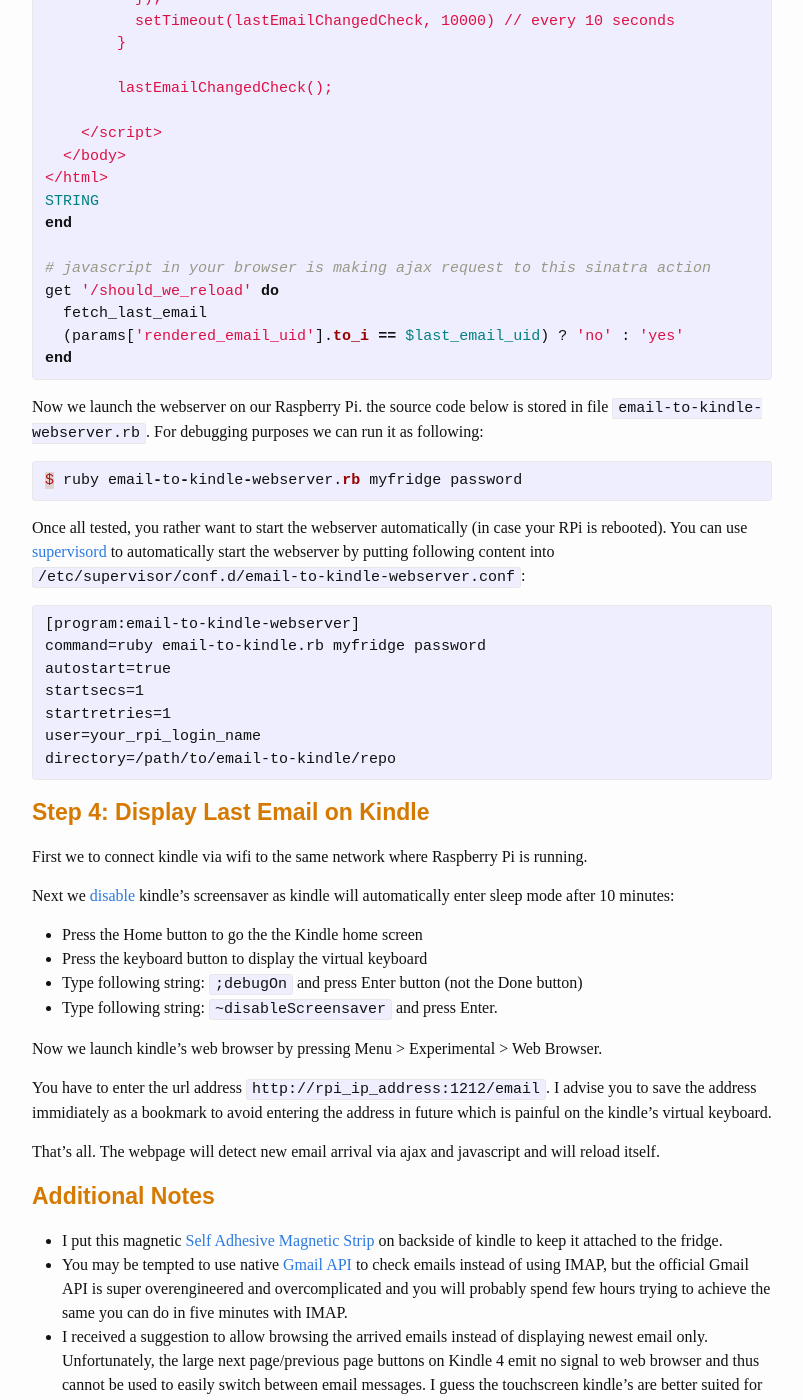
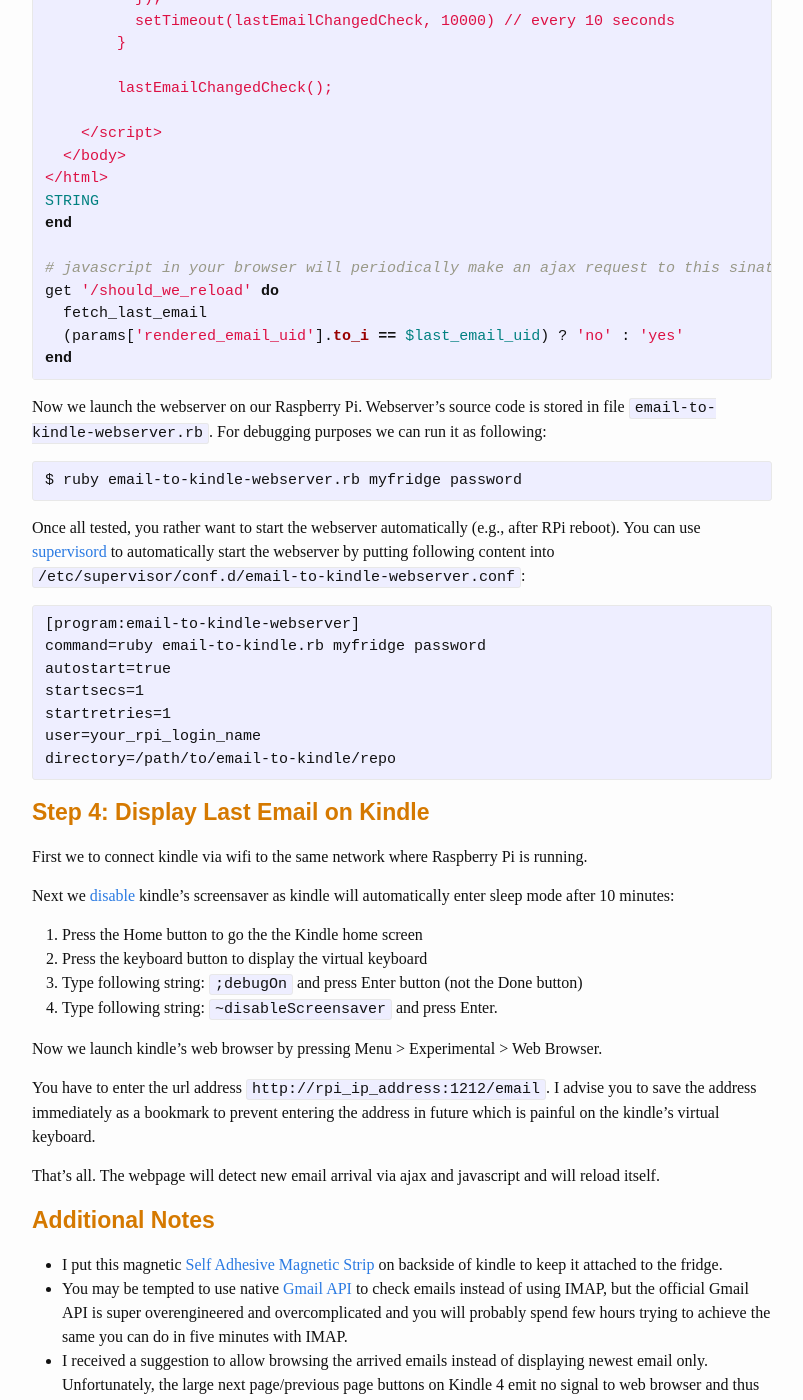
Before and after one commit to Laserworks/diy, a Jekyll site: the page built from _posts/2015-07-29-share-messages-with-kindle-on-fridge.markdown, in a window 1280 px wide and 1400 px high, scrolled down 2888 px. Shown: the whole window, without its empty margins (238-1041 px from the left). Built offline with Jekyll 4.4.1, drawn with Linux system fonts in a browser that asks for light colours; comment, search, counter and statistics services are not loaded; some of the changed text lies outside the part shown.

Commit message:
fix typos

```diff
--- a/_posts/2015-07-29-share-messages-with-kindle-on-fridge.markdown
+++ b/_posts/2015-07-29-share-messages-with-kindle-on-fridge.markdown
@@ -125,20 +125,20 @@
 STRING
 end
 
-# javascript in your browser is making ajax request to this sinatra action
+# javascript in your browser will periodically make an ajax request to this sinatra action
 get '/should_we_reload' do
   fetch_last_email
   (params['rendered_email_uid'].to_i == $last_email_uid) ? 'no' : 'yes'
 end
 {% endhighlight %}
 
-Now we launch the webserver on our Raspberry Pi. the source code below is stored in file `email-to-kindle-webserver.rb`. For debugging purposes we can run it as following:
+Now we launch the webserver on our Raspberry Pi. Webserver's source code is stored in file `email-to-kindle-webserver.rb`. For debugging purposes we can run it as following:
 
-{% highlight ruby %}
+{% highlight text %}
 $ ruby email-to-kindle-webserver.rb myfridge password
 {% endhighlight %}
 
-Once all tested, you rather want to start the webserver automatically (in case your RPi is rebooted). You can use [supervisord](http://supervisord.org/) to automatically start the webserver by putting following content into `/etc/supervisor/conf.d/email-to-kindle-webserver.conf`:
+Once all tested, you rather want to start the webserver automatically (e.g., after RPi reboot). You can use [supervisord](http://supervisord.org/) to automatically start the webserver by putting following content into `/etc/supervisor/conf.d/email-to-kindle-webserver.conf`:
 
 
 {% highlight text %}
@@ -157,15 +157,14 @@
 
 Next we [disable](http://www.amazon.com/forum/kindle/ref=cm_cd_et_md_pl?_encoding=UTF8&cdForum=Fx1D7SY3BVSESG&cdMsgID=Mx2HLTBL11A2UBQ&cdMsgNo=11&cdPage=1&cdSort=oldest&cdThread=Tx3AL0H1N6IDN3S#Mx2HLTBL11A2UBQ) kindle's screensaver as kindle will automatically enter sleep mode after 10 minutes:
 
-* Press the Home button to go the the Kindle home screen
-* Press the keyboard button to display the virtual keyboard
-* Type following string: `;debugOn` and press Enter button (not the Done button)
-* Type following string: `~disableScreensaver` and press Enter.
-
+1. Press the Home button to go the the Kindle home screen
+2. Press the keyboard button to display the virtual keyboard
+3. Type following string: `;debugOn` and press Enter button (not the Done button)
+4. Type following string: `~disableScreensaver` and press Enter.
 
 Now we launch kindle's web browser by pressing Menu > Experimental > Web Browser.
 
-You have to enter the url address `http://rpi_ip_address:1212/email`. I advise you to save the address immidiately as a bookmark to avoid entering the address in future which is painful on the kindle's virtual keyboard.
+You have to enter the url address `http://rpi_ip_address:1212/email`. I advise you to save the address immediately as a bookmark to prevent entering the address in future which is painful on the kindle's virtual keyboard.
 
 That's all. The webpage will detect new email arrival via ajax and javascript and will reload itself.
 
```
Also changed, not shown: other parts of _posts/2015-07-29-share-messages-with-kindle-on-fridge.markdown (+6 -6 lines).
